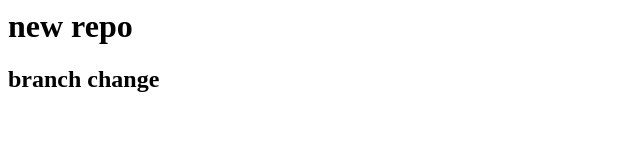
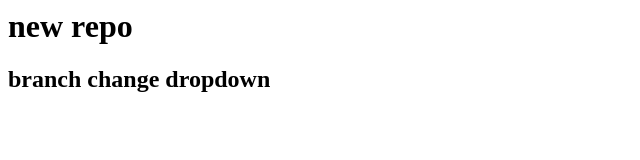
Before and after one commit to Dangi78788/localrepo, a plain HTML site: page index.html in a window 1280 px wide. Shown: the whole page, without its empty margins (0-640 px from the left). Drawn offline with Linux system fonts and the light colour scheme.

Commit message:
add dropdown

```diff
--- a/index.html
+++ b/index.html
@@ -1,2 +1,2 @@
 <h1>new repo</h1>
-<h2>branch change</h2>
+<h2>branch change dropdown</h2>
```
